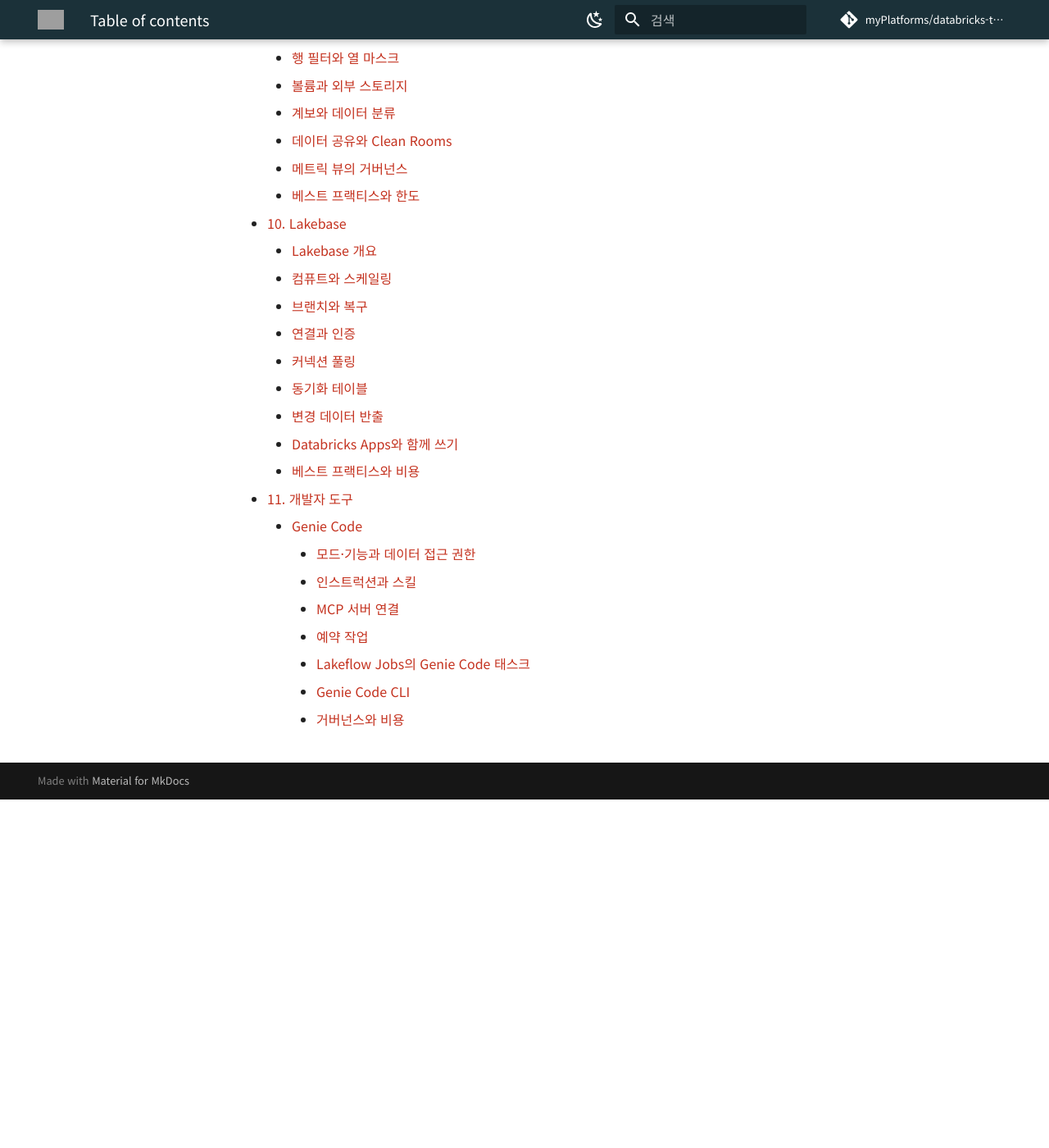
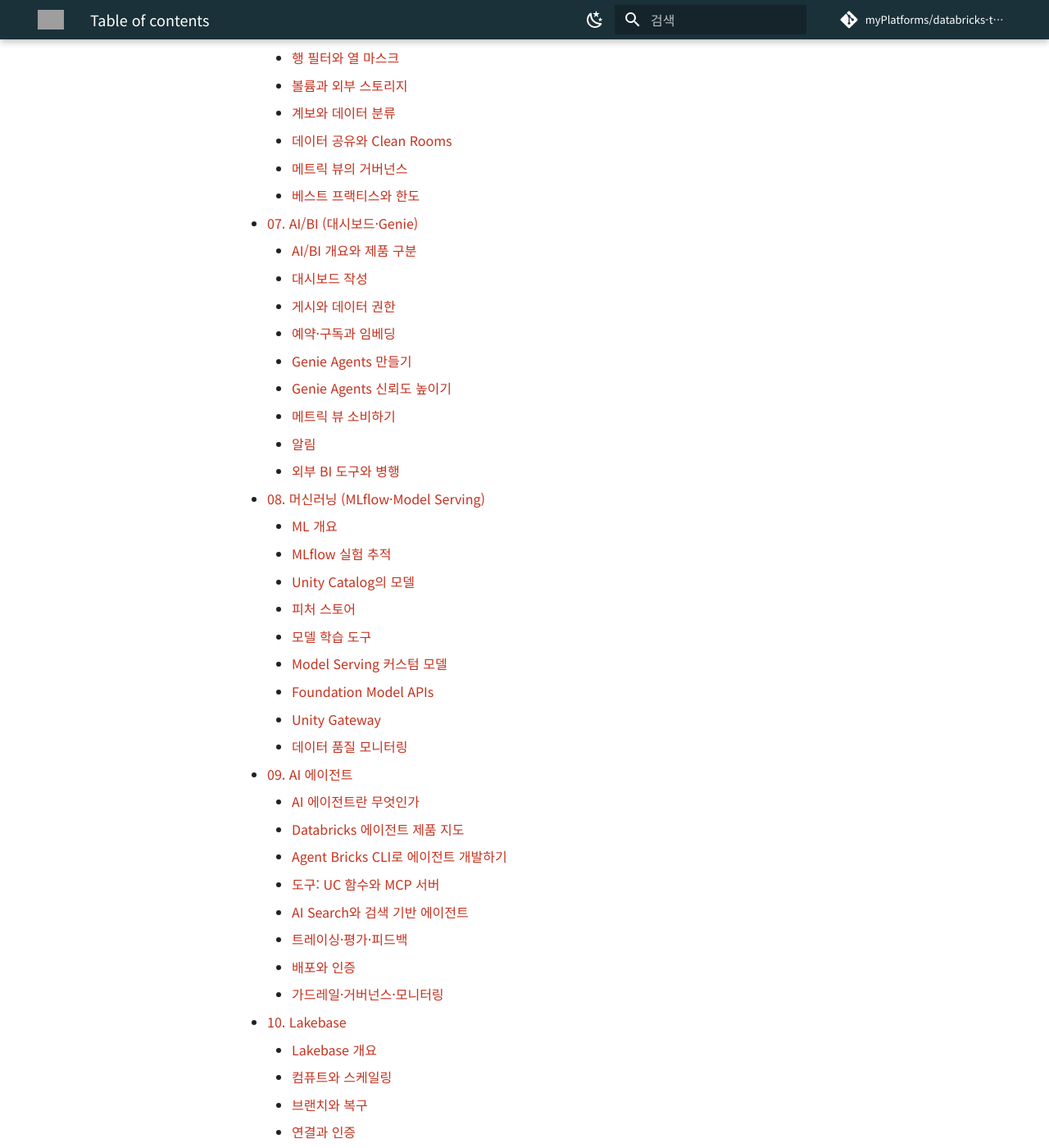
Before and after one commit to myPlatforms/databricks-training, an MkDocs documentation site: the page built from docs/SUMMARY.md, in a window 1280 px wide and 1400 px high, scrolled down 2017 px. Shown: the whole window at 82% size. Built offline with MkDocs 1.6.1 and Material for MkDocs 9.7.7, drawn with Linux system fonts in a browser that asks for light colours; comment, search, counter and statistics services are not loaded; before the commit the page ends 2992 px from its top, so only the background shows below that; grey boxes are pictures that could not be loaded.

Commit message:
Register ch07-09 in TOC, home status and changelog
Co-authored-by: Isaac <no-reply@databricks.com>

```diff
--- a/docs/SUMMARY.md
+++ b/docs/SUMMARY.md
@@ -60,6 +60,35 @@
     * [데이터 공유와 Clean Rooms](06-unity-catalog/sharing-and-clean-rooms.md)
     * [메트릭 뷰의 거버넌스](06-unity-catalog/metric-views-governance.md)
     * [베스트 프랙티스와 한도](06-unity-catalog/best-practices-and-limits.md)
+* [07. AI/BI (대시보드·Genie)](07-ai-bi/README.md)
+    * [AI/BI 개요와 제품 구분](07-ai-bi/what-is-ai-bi.md)
+    * [대시보드 작성](07-ai-bi/dashboard-authoring.md)
+    * [게시와 데이터 권한](07-ai-bi/publish-and-permissions.md)
+    * [예약·구독과 임베딩](07-ai-bi/schedule-subscribe-embed.md)
+    * [Genie Agents 만들기](07-ai-bi/genie-agents-setup.md)
+    * [Genie Agents 신뢰도 높이기](07-ai-bi/genie-agents-quality.md)
+    * [메트릭 뷰 소비하기](07-ai-bi/metric-views-in-ai-bi.md)
+    * [알림](07-ai-bi/alerts.md)
+    * [외부 BI 도구와 병행](07-ai-bi/external-bi-tools.md)
+* [08. 머신러닝 (MLflow·Model Serving)](08-machine-learning/README.md)
+    * [ML 개요](08-machine-learning/ml-overview.md)
+    * [MLflow 실험 추적](08-machine-learning/mlflow-tracking.md)
+    * [Unity Catalog의 모델](08-machine-learning/models-in-unity-catalog.md)
+    * [피처 스토어](08-machine-learning/feature-store.md)
+    * [모델 학습 도구](08-machine-learning/model-training.md)
+    * [Model Serving 커스텀 모델](08-machine-learning/model-serving.md)
+    * [Foundation Model APIs](08-machine-learning/foundation-model-apis.md)
+    * [Unity Gateway](08-machine-learning/unity-gateway.md)
+    * [데이터 품질 모니터링](08-machine-learning/data-quality-monitoring.md)
+* [09. AI 에이전트](09-ai-agents/README.md)
+    * [AI 에이전트란 무엇인가](09-ai-agents/what-is-ai-agent.md)
+    * [Databricks 에이전트 제품 지도](09-ai-agents/agent-product-map.md)
+    * [Agent Bricks CLI로 에이전트 개발하기](09-ai-agents/build-agent-with-cli.md)
+    * [도구: UC 함수와 MCP 서버](09-ai-agents/tools-uc-functions-and-mcp.md)
+    * [AI Search와 검색 기반 에이전트](09-ai-agents/ai-search-and-retrieval.md)
+    * [트레이싱·평가·피드백](09-ai-agents/tracing-evaluation-feedback.md)
+    * [배포와 인증](09-ai-agents/deploy-and-authentication.md)
+    * [가드레일·거버넌스·모니터링](09-ai-agents/guardrails-governance-monitoring.md)
 * [10. Lakebase](10-lakebase/README.md)
     * [Lakebase 개요](10-lakebase/what-is-lakebase.md)
     * [컴퓨트와 스케일링](10-lakebase/compute-and-scaling.md)
```
Also changed, not shown: docs/README.md (+3 -3 lines), docs/updates.md (+1 -0 lines).
